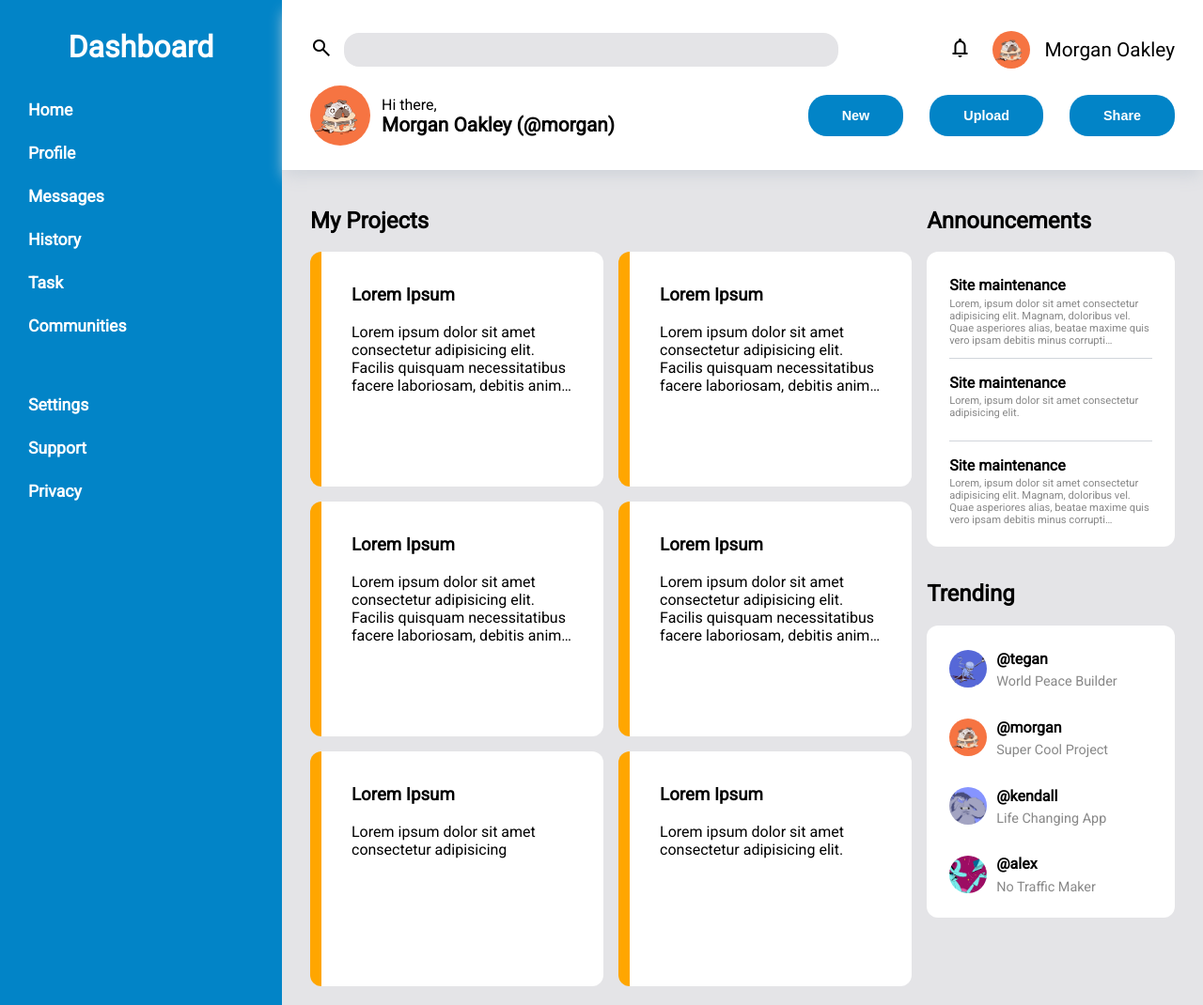
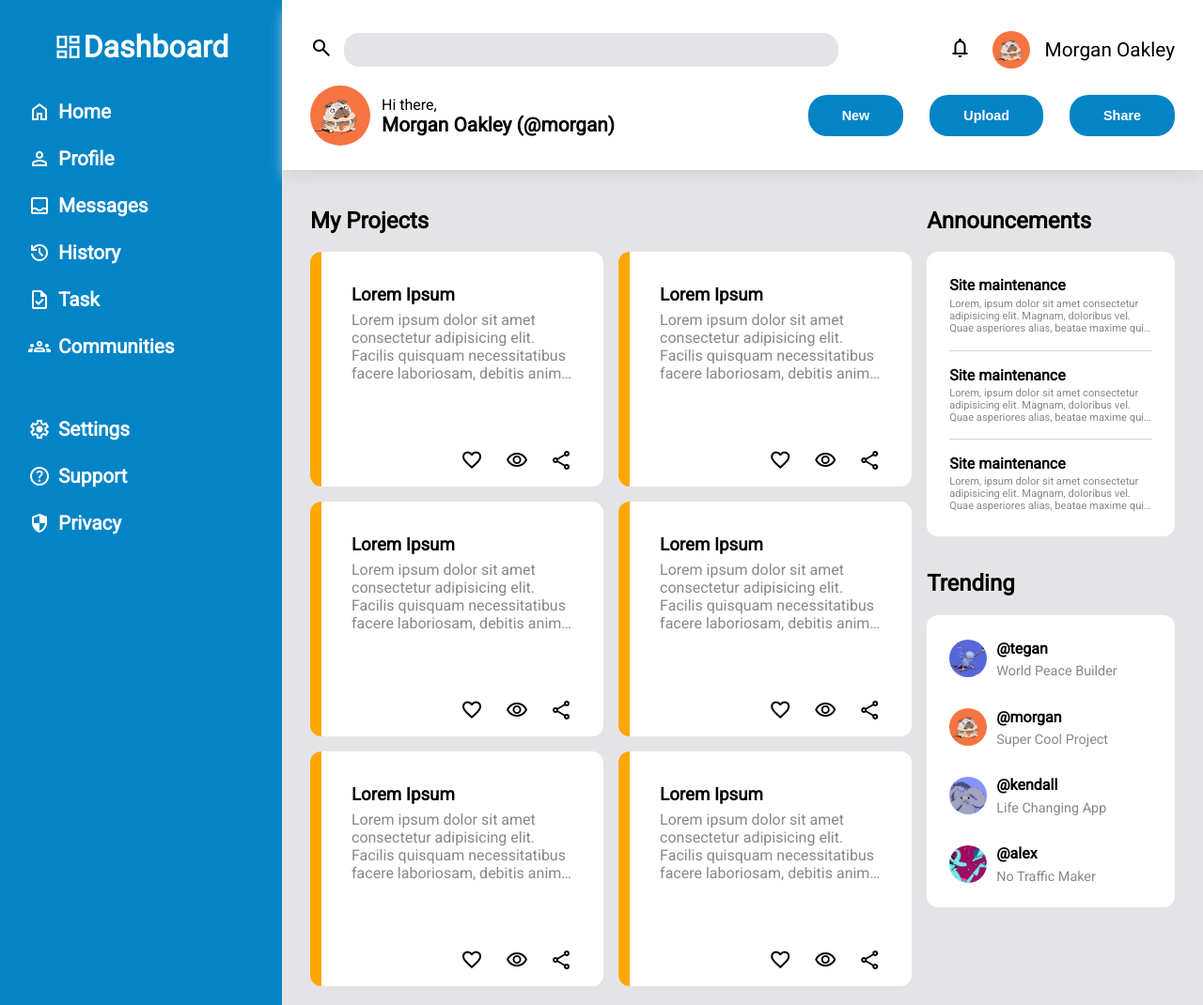
Before and after one commit to jotafer19/admin-dashboard, a plain HTML site: page index.html in a window 1280 px wide. Shown: the whole page at 94% size. Drawn offline with nearby package versions, Linux system fonts and the light colour scheme.

Commit message:
Add CSS to main container

```diff
--- a/index.html
+++ b/index.html
@@ -44,20 +44,23 @@
         </div>
     </header>
     <div class="sidebar">
+        <div class="sidebar-title">
+            <span class="material-symbols-outlined">dashboard</span>
             <h1 class="title">Dashboard</h1>
+        </div>
         <div class="sidebar-container">
             <ul class="user-nav">
-                <li><a class="nav-option" href="#">Home</a></li>
-                <li><a class="nav-option" href="#">Profile</a></li>
-                <li><a class="nav-option" href="#">Messages</a></li>
-                <li><a class="nav-option" href="#">History</a></li>
-                <li><a class="nav-option" href="#">Task</a></li>
-                <li><a class="nav-option" href="#">Communities</a></li>
+                <li><a class="nav-option" href="#"><span class="material-symbols-outlined">home</span>Home</a></li>
+                <li><a class="nav-option" href="#"><span class="material-symbols-outlined">person</span>Profile</a></li>
+                <li><a class="nav-option" href="#"><span class="material-symbols-outlined">inbox</span>Messages</a></li>
+                <li><a class="nav-option" href="#"><span class="material-symbols-outlined">history</span>History</a></li>
+                <li><a class="nav-option" href="#"><span class="material-symbols-outlined">task</span>Task</a></li>
+                <li><a class="nav-option" href="#"><span class="material-symbols-outlined">groups</span>Communities</a></li>
             </ul>
             <ul class="user-nav">
-                <li><a class="nav-option" href="#">Settings</a></li>
-                <li><a class="nav-option" href="#">Support</a></li>
-                <li><a class="nav-option" href="#">Privacy</a></li>
+                <li><a class="nav-option" href="#"><span class="material-symbols-outlined">settings</span>Settings</a></li>
+                <li><a class="nav-option" href="#"><span class="material-symbols-outlined">help</span>Support</a></li>
+                <li><a class="nav-option" href="#"><span class="material-symbols-outlined">security</span>Privacy</a></li>
             </ul>
         </div>
     </div>
@@ -66,34 +69,70 @@
             <h2 class="section-title">My Projects</h2>
             <div class="projects-container">
                 <article class="card">
+                    <div class="card-content">
                         <h3 class="card-title">Lorem Ipsum</h3>
                         <p class="text">Lorem ipsum dolor sit amet consectetur adipisicing elit. Facilis quisquam necessitatibus facere laboriosam, debitis animi mollitia deserunt vel est tempora dolorem.</p>
-                    <div class="actions"></div>
+                    </div>
+                    <div class="actions">
+                        <span class="material-symbols-outlined favorite">favorite</span>
+                        <span class="material-symbols-outlined visibility">visibility</span>
+                        <span class="material-symbols-outlined share">share</span>
+                    </div>
                 </article>
                 <article class="card">
+                    <div class="card-content">
                         <h3 class="card-title">Lorem Ipsum</h3>
                         <p class="text">Lorem ipsum dolor sit amet consectetur adipisicing elit. Facilis quisquam necessitatibus facere laboriosam, debitis animi mollitia deserunt vel est tempora dolorem.</p>
-                    <div class="actions"></div>
+                    </div>
+                    <div class="actions">
+                        <span class="material-symbols-outlined favorite">favorite</span>
+                        <span class="material-symbols-outlined visibility">visibility</span>
+                        <span class="material-symbols-outlined share">share</span>
+                    </div>
                 </article>
                 <article class="card">
+                    <div class="card-content">
                         <h3 class="card-title">Lorem Ipsum</h3>
                         <p class="text">Lorem ipsum dolor sit amet consectetur adipisicing elit. Facilis quisquam necessitatibus facere laboriosam, debitis animi mollitia deserunt vel est tempora dolorem.</p>
-                    <div class="actions"></div>
+                    </div>
+                    <div class="actions">
+                        <span class="material-symbols-outlined favorite">favorite</span>
+                        <span class="material-symbols-outlined visibility">visibility</span>
+                        <span class="material-symbols-outlined share">share</span>
+                    </div>
                 </article>
                 <article class="card">
+                    <div class="card-content">
                         <h3 class="card-title">Lorem Ipsum</h3>
                         <p class="text">Lorem ipsum dolor sit amet consectetur adipisicing elit. Facilis quisquam necessitatibus facere laboriosam, debitis animi mollitia deserunt vel est tempora dolorem.</p>
-                    <div class="actions"></div>
+                    </div>
+                    <div class="actions">
+                        <span class="material-symbols-outlined favorite">favorite</span>
+                        <span class="material-symbols-outlined visibility">visibility</span>
+                        <span class="material-symbols-outlined share">share</span>
+                    </div>
                 </article>
                 <article class="card">
+                    <div class="card-content">
                         <h3 class="card-title">Lorem Ipsum</h3>
-                    <p class="text">Lorem ipsum dolor sit amet consectetur adipisicing</p>
-                    <div class="actions"></div>
+                        <p class="text">Lorem ipsum dolor sit amet consectetur adipisicing elit. Facilis quisquam necessitatibus facere laboriosam, debitis animi mollitia deserunt vel est tempora dolorem.</p>
+                    </div>
+                    <div class="actions">
+                        <span class="material-symbols-outlined favorite">favorite</span>
+                        <span class="material-symbols-outlined visibility">visibility</span>
+                        <span class="material-symbols-outlined share">share</span>
+                    </div>
                 </article>
                 <article class="card">
+                    <div class="card-content">
                         <h3 class="card-title">Lorem Ipsum</h3>
-                    <p class="text">Lorem ipsum dolor sit amet consectetur adipisicing elit. </p>
-                    <div class="actions"></div>
+                        <p class="text">Lorem ipsum dolor sit amet consectetur adipisicing elit. Facilis quisquam necessitatibus facere laboriosam, debitis animi mollitia deserunt vel est tempora dolorem.</p>
+                    </div>
+                    <div class="actions">
+                        <span class="material-symbols-outlined favorite">favorite</span>
+                        <span class="material-symbols-outlined visibility">visibility</span>
+                        <span class="material-symbols-outlined share">share</span>
+                    </div>
                 </article>
             </div>
         </div>
@@ -106,7 +145,7 @@
                 </article>
                 <article class="new-announcement">
                     <p class="announcement-title">Site maintenance</p>
-                    <p class="text">Lorem, ipsum dolor sit amet consectetur adipisicing elit.</p>
+                    <p class="text">Lorem, ipsum dolor sit amet consectetur adipisicing elit. Magnam, doloribus vel. Quae asperiores alias, beatae maxime quis vero ipsam</p>
                 </article>
                 <article class="new-announcement">
                     <p class="announcement-title">Site maintenance</p>
--- a/styles.css
+++ b/styles.css
@@ -79,9 +79,12 @@ button.notification {
 button.notification:active,
 .profile-container .avatar-image:active,
 .profile-container .user-name:active,
-.button-option:active {
-    -webkit-transform: scale(0.97);
-    transform: scale(0.97);
+.button-option:active,
+.favorite:active,
+.visibility:active,
+.share:active {
+    -webkit-transform: scale(0.95);
+    transform: scale(0.95);
 }
 
 .avatar-image {
@@ -120,7 +123,7 @@ button.notification:active,
 
 span.name {
     font-size: 1.3rem;
-    font-weight: 600;
+    font-weight: bolder;
 }
 
 .button-container {
@@ -151,9 +154,15 @@ span.name {
     padding: 10px 30px;
 }
 
-.title {
-    font-size: 2rem;
-    text-align: center;
+.sidebar-title {
+    display: flex;
+    justify-content: center;
+    align-items: center;
+}
+
+.sidebar-title .material-symbols-outlined,
+.sidebar-title .title {
+    font-size: 2rem ;
     color: var(--white-color);
 }
 
@@ -172,7 +181,10 @@ span.name {
 }
 
 .nav-option {
-    font-size: 1.1rem;
+    display: flex;
+    align-items: center;
+    gap: 8px;
+    font-size: 1.3rem;
     font-weight: 600;
     color: var(--white-color);
     text-decoration: none;
@@ -213,17 +225,33 @@ span.name {
     padding: 16px 32px;
     border-left: 12px solid var(--card-border-color);
     border-radius: 12px;
+    display: grid;
+    grid-template-rows: 1fr min-content;
 }
 
-.card .title {
+.card .card-title {
     color: black;
+    margin-bottom: -10px;
+    cursor: pointer;
 }
 
 .card .text {
+    color: var(--grey-color-text);
     overflow: hidden;
     display: -webkit-box;
     -webkit-line-clamp: 4; /* number of lines to show */
     -webkit-box-orient: vertical;
+}
+
+.actions {
+    display: flex;
+    justify-content: flex-end;
+    align-items: center;
+    gap: 24px;
+}
+
+.actions .material-symbols-outlined {
+    cursor: pointer;
 }
 
 .announcements-area {
@@ -235,16 +263,16 @@ span.name {
     width: 24ch;
     border-radius: 12px;
     display: grid;
-    grid-auto-rows: auto;
+    grid-auto-rows: 1fr;
     background-color: var(--white-color);
     padding: 10px 24px;
 }
 
 .new-announcement {
-    margin-bottom: 12px;
+    margin-bottom: 16px;
     overflow: hidden;
     display: -webkit-box;
-    -webkit-line-clamp: 5; /* number of lines to show */
+    -webkit-line-clamp: 4; /* number of lines to show */
     -webkit-box-orient: vertical;
 }
 
```
Lines whose indentation alone changed are shown as unchanged.
